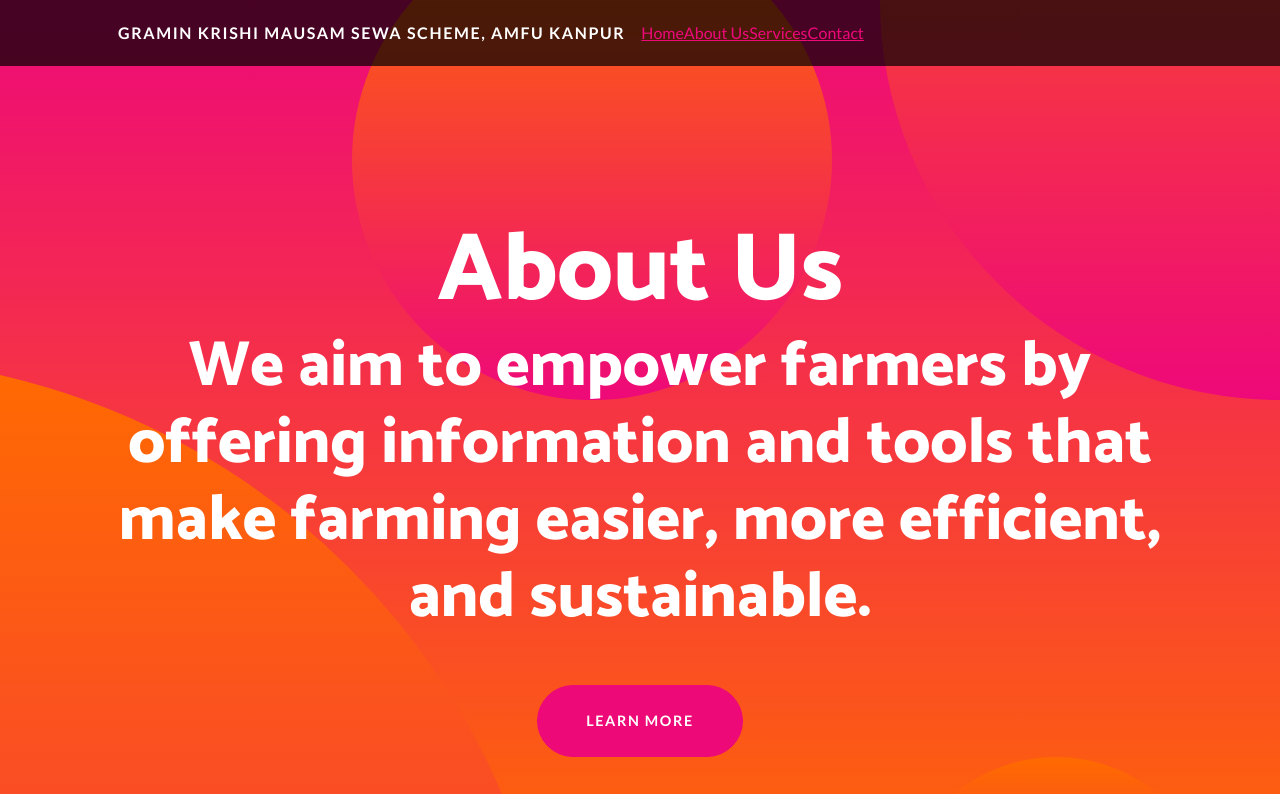
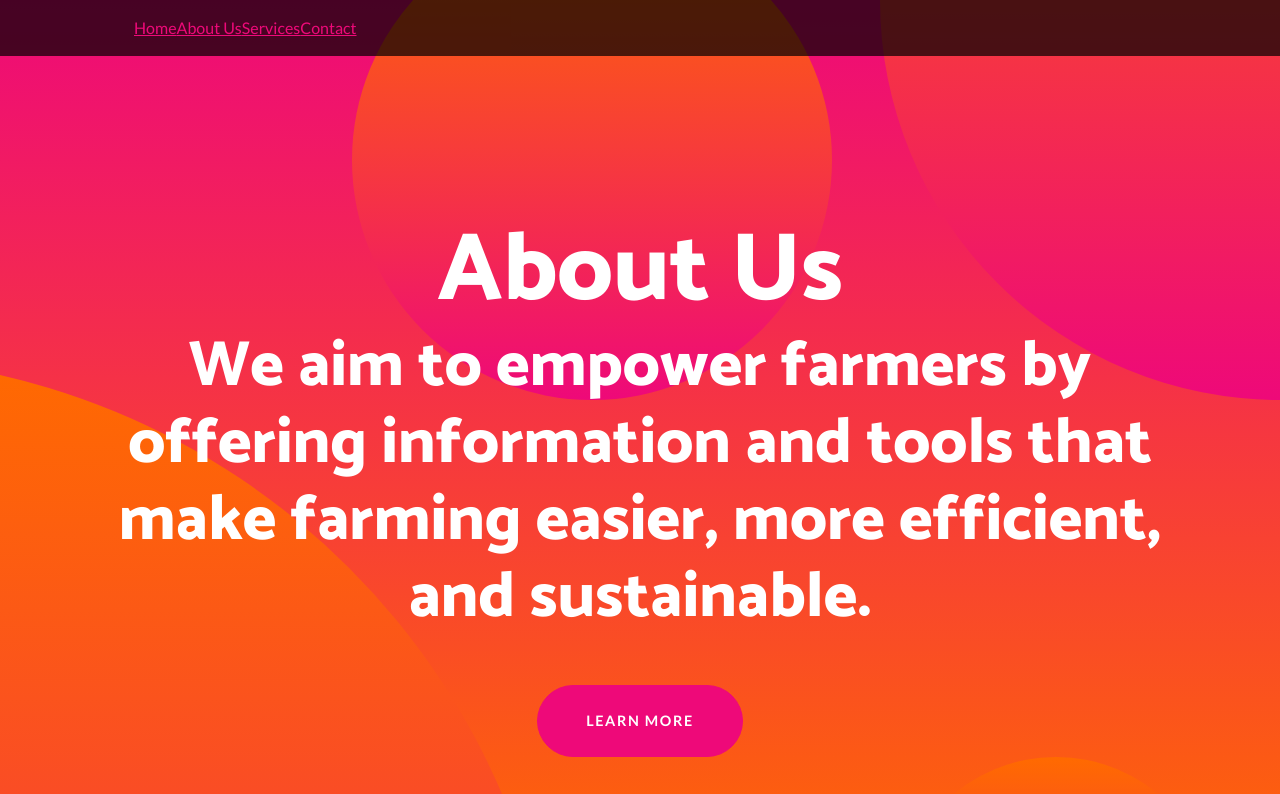
Before and after one commit to Shivam-gkms/amfu, a website: page about.html in a window 1280 px wide. Shown: the top 794 px of the page. Drawn offline with nearby package versions, Linux system fonts and the light colour scheme; files whose address does not match are found by name.

Commit message:
Update about.html

```diff
--- a/about.html
+++ b/about.html
@@ -19,7 +19,7 @@
         <!-- Navigation-->
         <nav class="navbar navbar-expand-lg navbar-dark navbar-custom fixed-top">
             <div class="container px-5">
-                <a class="navbar-brand" href="#page-top">Gramin Krishi Mausam Sewa Scheme, AMFU Kanpur</a>
+                <a class="navbar-brand" href="#page-top"></a>
                 <button class="navbar-toggler" type="button" data-bs-toggle="collapse" data-bs-target="#navbarResponsive" aria-controls="navbarResponsive" aria-expanded="false" aria-label="Toggle navigation"><span class="navbar-toggler-icon"></span></button>
                 <div class="collapse navbar-collapse" id="navbarResponsive">
 
```
